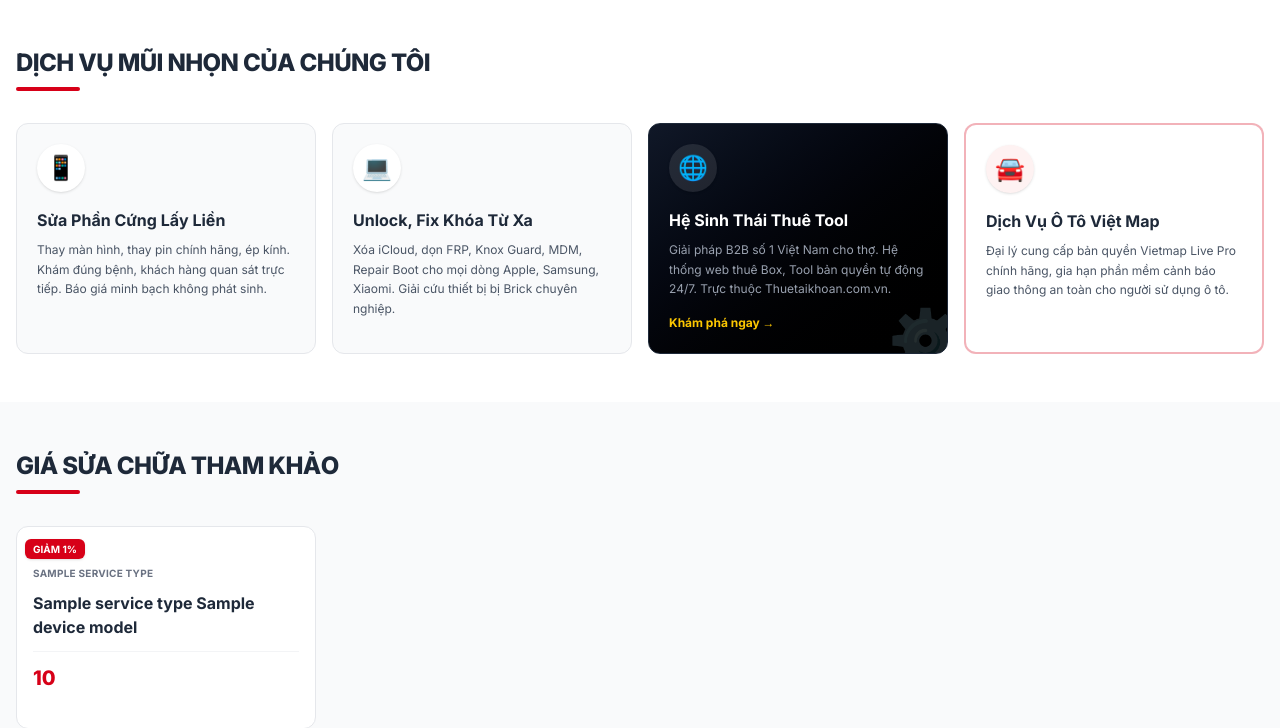
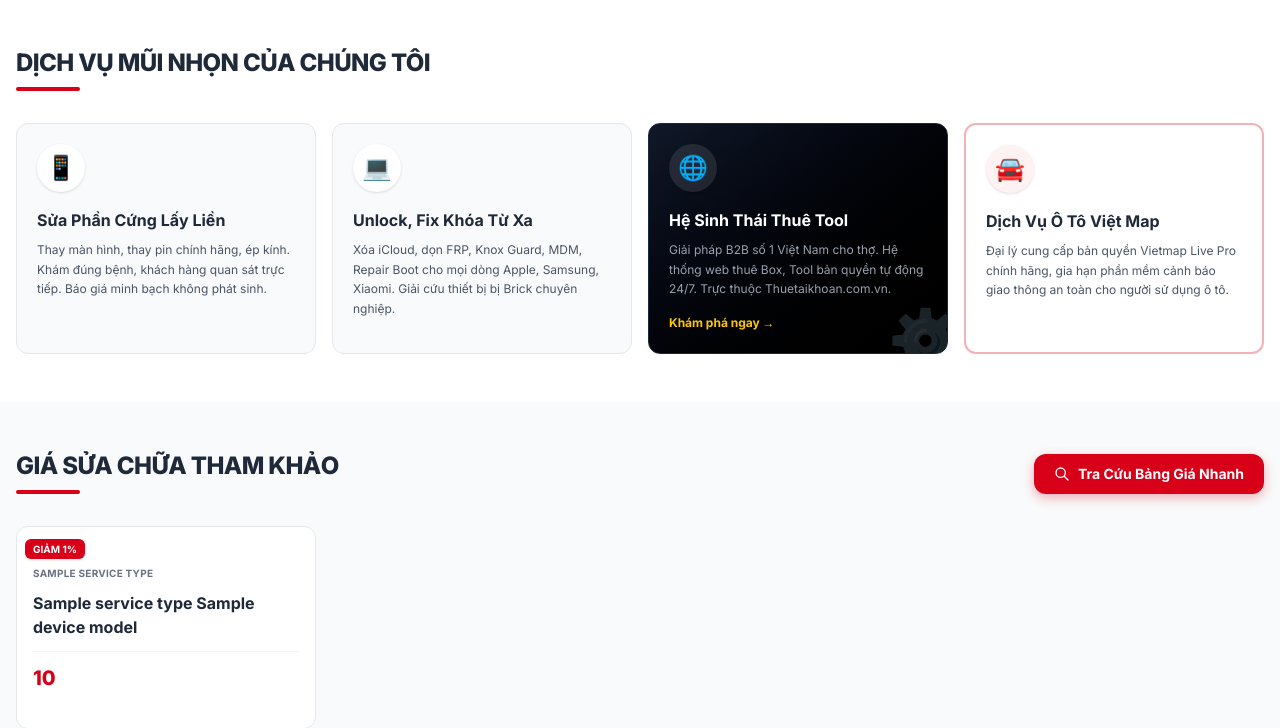
Before and after one commit to khang167820/dienthoailaptopvn, a Laravel app: template resources/views/pages/home.blade.php in a window 1280 px wide. Shown: the part 1218-1946 px from the top of the page. Run offline with Laravel 12, Linux system fonts and the light colour scheme; data comes from the database, SQL or seed files in the repository; the template is opened without the code that fills it: most values are stand-ins (such as "Sample title", 1, 10 or a date in 2020); grey boxes marked "Sample" are stand-in pictures; style sheets or scripts are compiled from the project's sources; some libraries are stand-ins or nearby versions.

Commit message:
Feature: Them Popup Livewire Tra cuu Bang gia tren Homepage

```diff
--- /dev/null
+++ b/resources/views/livewire/price-list-popup.blade.php
@@ -0,0 +1,96 @@
+<div>
+    <div x-data="{ show: false }" @open-price-popup.window="show = true" @keydown.escape.window="show = false">
+        {{-- Modal Overlay --}}
+        <div x-show="show" x-transition.opacity class="fixed inset-0 z-[100] bg-black/60 backdrop-blur-sm flex items-center justify-center p-4" style="display: none;">
+            {{-- Modal Content --}}
+            <div x-show="show"
+                x-transition:enter="transition ease-out duration-300"
+                x-transition:enter-start="opacity-0 scale-95"
+                x-transition:enter-end="opacity-100 scale-100"
+                x-transition:leave="transition ease-in duration-200"
+                x-transition:leave-start="opacity-100 scale-100"
+                x-transition:leave-end="opacity-0 scale-95"
+                @click.away="show = false"
+                class="bg-white w-full max-w-5xl rounded-2xl shadow-2xl overflow-hidden flex flex-col h-[85vh]">
+
+                {{-- Header --}}
+                <div class="px-6 py-4 border-b border-gray-100 bg-gray-50 flex items-center justify-between shrink-0">
+                    <div>
+                        <h3 class="text-xl font-black text-gray-800 tracking-tight uppercase">Tra Cứu Bảng Giá Nhanh</h3>
+                        <p class="text-xs text-gray-500 mt-1">Gõ tên dòng máy (ví dụ: iPhone 15 Pro) hoặc tên dịch vụ (ví dụ: Thay màn hình).</p>
+                    </div>
+                    <button @click="show = false" class="text-gray-400 hover:text-[#d70018] transition-colors p-2 bg-white rounded-full shadow-sm">
+                        <svg class="w-6 h-6" fill="none" viewBox="0 0 24 24" stroke="currentColor"><path stroke-linecap="round" stroke-linejoin="round" stroke-width="2" d="M6 18L18 6M6 6l12 12"/></svg>
+                    </button>
+                </div>
+
+                {{-- Search Bar --}}
+                <div class="p-6 shrink-0 bg-white">
+                    <div class="relative">
+                        <input type="text" wire:model.live.debounce.300ms="search" placeholder="Nhập để tìm kiếm..." class="w-full h-12 pl-12 pr-4 text-gray-900 border-2 border-gray-200 rounded-xl focus:border-[#d70018] focus:ring-0 transition-colors shadow-inner text-sm font-medium">
+                        <div class="absolute inset-y-0 left-0 pl-4 flex items-center pointer-events-none">
+                            <svg class="w-5 h-5 text-gray-400" fill="none" viewBox="0 0 24 24" stroke="currentColor"><path stroke-linecap="round" stroke-linejoin="round" stroke-width="2" d="M21 21l-6-6m2-5a7 7 0 11-14 0 7 7 0 0114 0z"/></svg>
+                        </div>
+                    </div>
+                </div>
+
+                {{-- Table Wrapper (Scrollable) --}}
+                <div class="flex-1 px-6 pb-6 relative flex flex-col min-h-0">
+                    <div wire:loading.delay class="absolute inset-0 bg-white/50 backdrop-blur-sm z-10 flex items-center justify-center">
+                        <div class="w-8 h-8 rounded-full border-4 border-gray-200 border-t-[#d70018] animate-spin"></div>
+                    </div>
+
+                    @if($repairs->isEmpty())
+                        <div class="text-center py-12 m-auto">
+                            <div class="text-4xl mb-3">🔍</div>
+                            <h4 class="text-gray-500 font-medium">Không tìm thấy dịch vụ nào phù hợp!</h4>
+                            <p class="text-sm text-gray-400 mt-1">Hãy thử gõ lại tên máy (VD: iPhone 11) hoặc liên hệ Hotline: 0777.333.763</p>
+                        </div>
+                    @else
+                        <div class="overflow-y-auto flex-1 rounded-xl border border-gray-100 shadow-sm relative">
+                            <table class="w-full text-left text-sm text-gray-600 relative">
+                                <thead class="bg-red-50 sticky top-0 z-[5] shadow-sm">
+                                    <tr>
+                                        <th class="px-4 py-3 font-extrabold text-[#d70018] uppercase tracking-widest text-xs">Dịch vụ</th>
+                                        <th class="px-4 py-3 font-extrabold text-[#d70018] uppercase tracking-widest text-xs">Dòng máy</th>
+                                        <th class="px-4 py-3 font-extrabold text-[#d70018] uppercase tracking-widest text-xs text-right">Giá sửa</th>
+                                    </tr>
+                                </thead>
+                                <tbody class="divide-y divide-gray-100 bg-white">
+                                    @foreach($repairs as $repair)
+                                        <tr class="hover:bg-gray-50 transition-colors">
+                                            <td class="px-4 py-4">
+                                                <div class="font-bold text-gray-800">{{ $repair->serviceType->name ?? 'N/A' }}</div>
+                                                @if($repair->short_description)
+                                                    <div class="text-[10px] text-gray-400 mt-0.5 max-w-xs truncate" title="{{ $repair->short_description }}">{{ $repair->short_description }}</div>
+                                                @endif
+                                            </td>
+                                            <td class="px-4 py-4 font-semibold text-gray-700">
+                                                {{ $repair->deviceModel->name ?? 'N/A' }}
+                                            </td>
+                                            <td class="px-4 py-4 text-right">
+                                                <div class="flex flex-col items-end gap-0.5">
+                                                    <span class="font-black text-[#d70018] text-base">{{ $repair->display_price }}</span>
+                                                    @if($repair->sale_price && $repair->price != $repair->sale_price)
+                                                        <span class="text-xs text-gray-400 line-through">{{ number_format($repair->price, 0, ',', '.') }}đ</span>
+                                                    @endif
+                                                </div>
+                                            </td>
+                                        </tr>
+                                    @endforeach
+                                </tbody>
+                            </table>
+                        </div>
+                    @endif
+                </div>
+
+                {{-- Pagination Footer --}}
+                @if($repairs->hasPages())
+                    <div class="px-6 py-4 border-t border-gray-100 bg-gray-50 flex-shrink-0">
+                        {{ $repairs->links() }}
+                    </div>
+                @endif
+            </div>
+        </div>
+    </div>
+</div>
--- a/resources/views/pages/home.blade.php
+++ b/resources/views/pages/home.blade.php
@@ -137,11 +137,15 @@
 @if($featuredRepairs->count())
 <section class="py-12 bg-gray-50" id="bang-gia">
     <div class="container mx-auto px-4">
-        <div class="flex items-end justify-between mb-8">
+        <div class="flex flex-col sm:flex-row sm:items-end justify-between gap-4 mb-8">
             <div>
                 <h2 class="text-2xl font-black text-gray-800 uppercase tracking-tight">Giá Sửa Chữa Tham Khảo</h2>
                 <div class="w-16 h-1 bg-[#d70018] mt-2 rounded-full"></div>
             </div>
+            <button x-data @click="$dispatch('open-price-popup')" class="inline-flex items-center justify-center gap-2 bg-[#d70018] text-white px-5 py-2.5 rounded-xl font-bold text-sm shadow-[0_4px_12px_rgba(215,0,24,0.3)] hover:bg-red-700 hover:-translate-y-0.5 transition-all">
+                <svg class="w-4 h-4" fill="none" viewBox="0 0 24 24" stroke="currentColor"><path stroke-linecap="round" stroke-linejoin="round" stroke-width="2" d="M21 21l-6-6m2-5a7 7 0 11-14 0 7 7 0 0114 0z"/></svg>
+                Tra Cứu Bảng Giá Nhanh
+            </button>
         </div>
 
         <div class="grid grid-cols-2 lg:grid-cols-4 gap-4">
@@ -275,4 +279,8 @@
         </div>
     </div>
 </section>
+
+{{-- Bảng Giá Nhanh Livewire Component (Modal) --}}
+@livewire('price-list-popup')
+
 @endsection
```
Also changed, not shown: app/Livewire/PriceListPopup.php (added, +42 -0 lines), 3 other files.
